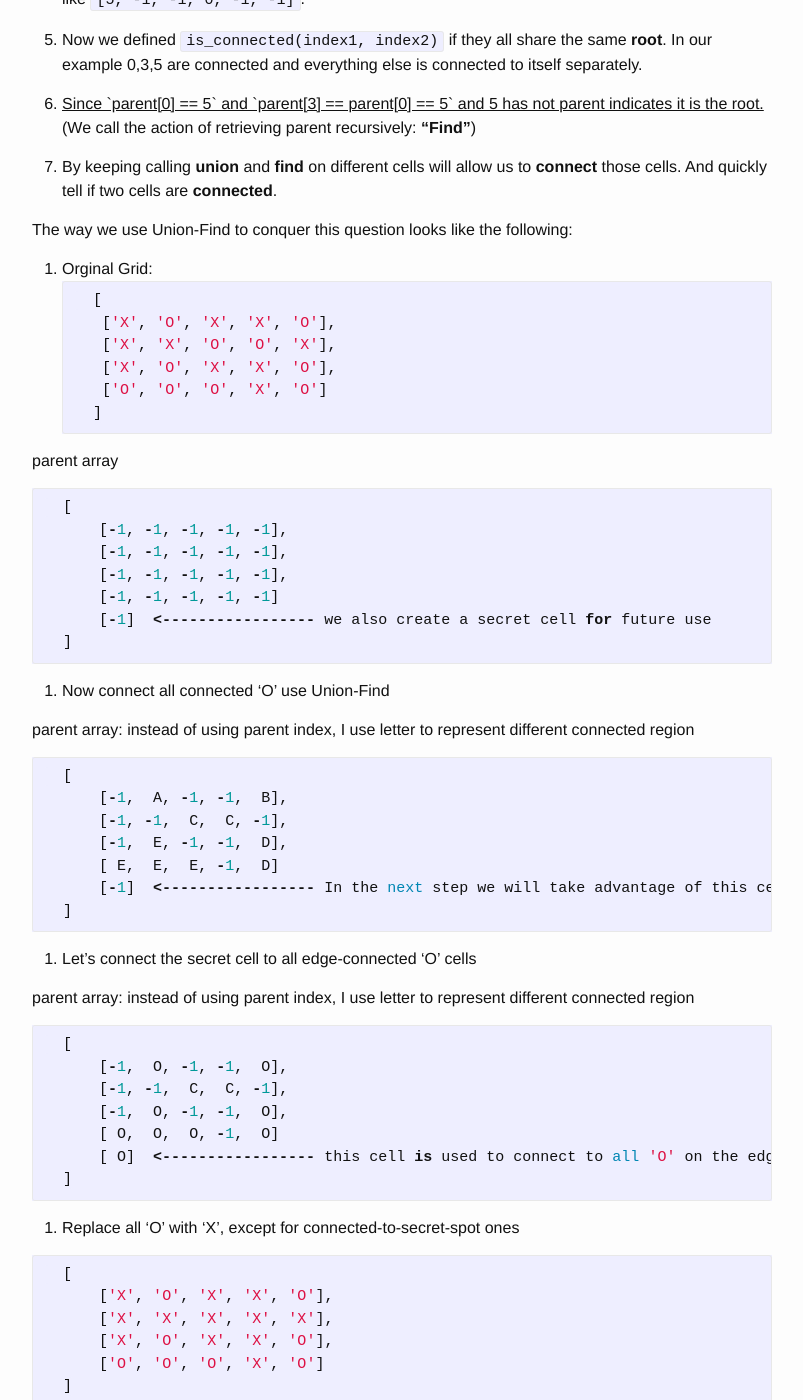
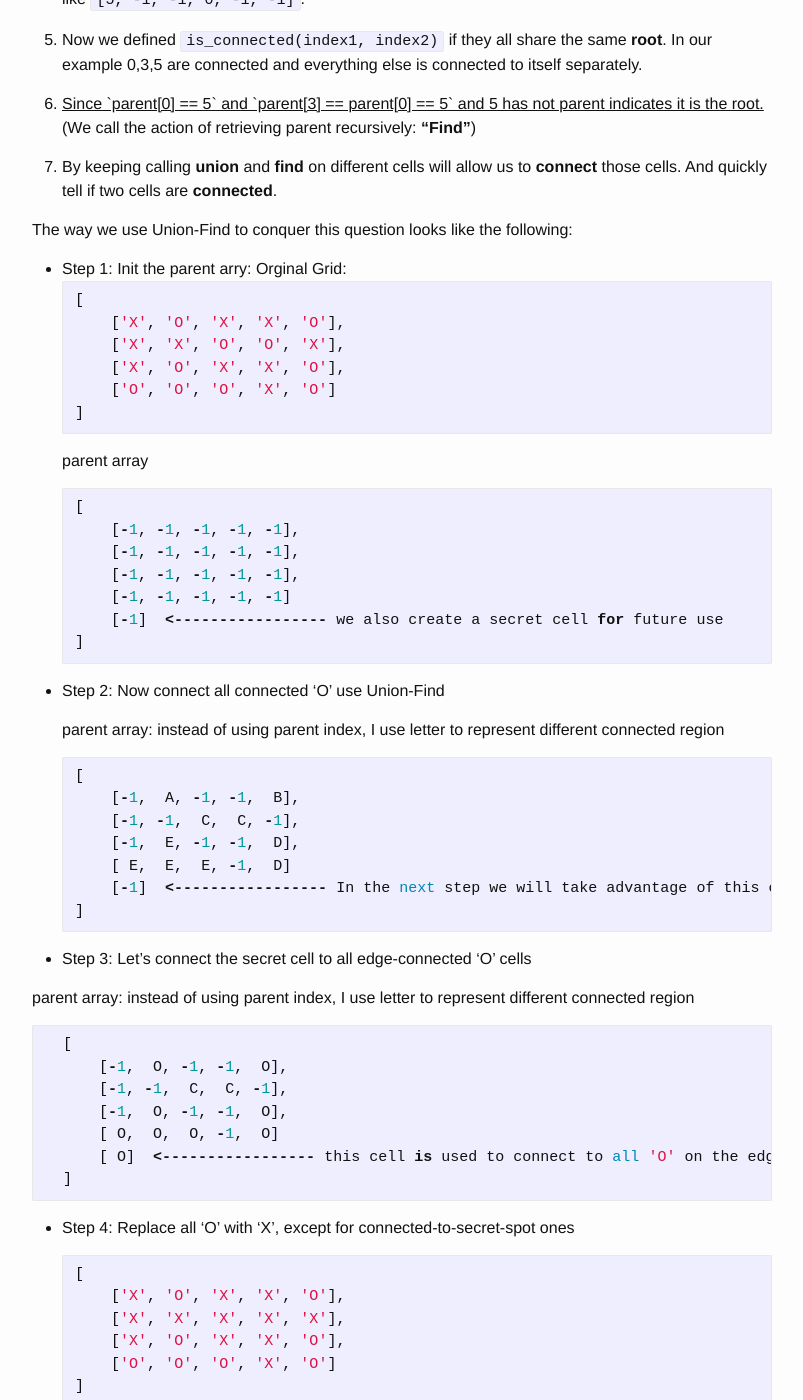
Before and after one commit to trsong/trsong.github.io, a Jekyll site: the page built from _posts/2019-04-30-DailyQuestions.md, in a window 1280 px wide and 1400 px high, scrolled down 5382 px. Shown: the whole window, without its empty margins (238-1041 px from the left). Built offline with Jekyll 4.4.1, drawn with Linux system fonts in a browser that asks for light colours.

Commit message:
Fix more style issue for May8 answer

````diff
--- a/_posts/2019-04-30-DailyQuestions.md
+++ b/_posts/2019-04-30-DailyQuestions.md
@@ -264,7 +264,8 @@ In our example 0,3,5 are connected and everything else is connected to itself se
 
 The way we use Union-Find to conquer this question looks like the following:
 
-1. Orginal Grid:
+* Step 1: Init the parent arry:
+Orginal Grid:
   ```py
   [
       ['X', 'O', 'X', 'X', 'O'],
@@ -284,7 +285,7 @@ The way we use Union-Find to conquer this question looks like the following:
       [-1]  <----------------- we also create a secret cell for future use
   ]
   ```
-2. Now connect all connected 'O' use Union-Find
+* Step 2: Now connect all connected 'O' use Union-Find
 
   parent array: instead of using parent index, I use letter to represent different connected region
   ```py
@@ -297,7 +298,7 @@ The way we use Union-Find to conquer this question looks like the following:
   ]
   ```
 
- 3. Let's connect the secret cell to all edge-connected 'O' cells
+* Step 3: Let's connect the secret cell to all edge-connected 'O' cells
 
  parent array: instead of using parent index, I use letter to represent different connected region
   ```py
@@ -310,7 +311,7 @@ The way we use Union-Find to conquer this question looks like the following:
   ]
   ```
 
-4. Replace all 'O' with 'X', except for connected-to-secret-spot ones
+* Step 4: Replace all 'O' with 'X', except for connected-to-secret-spot ones
 
   ```py
   [
````
